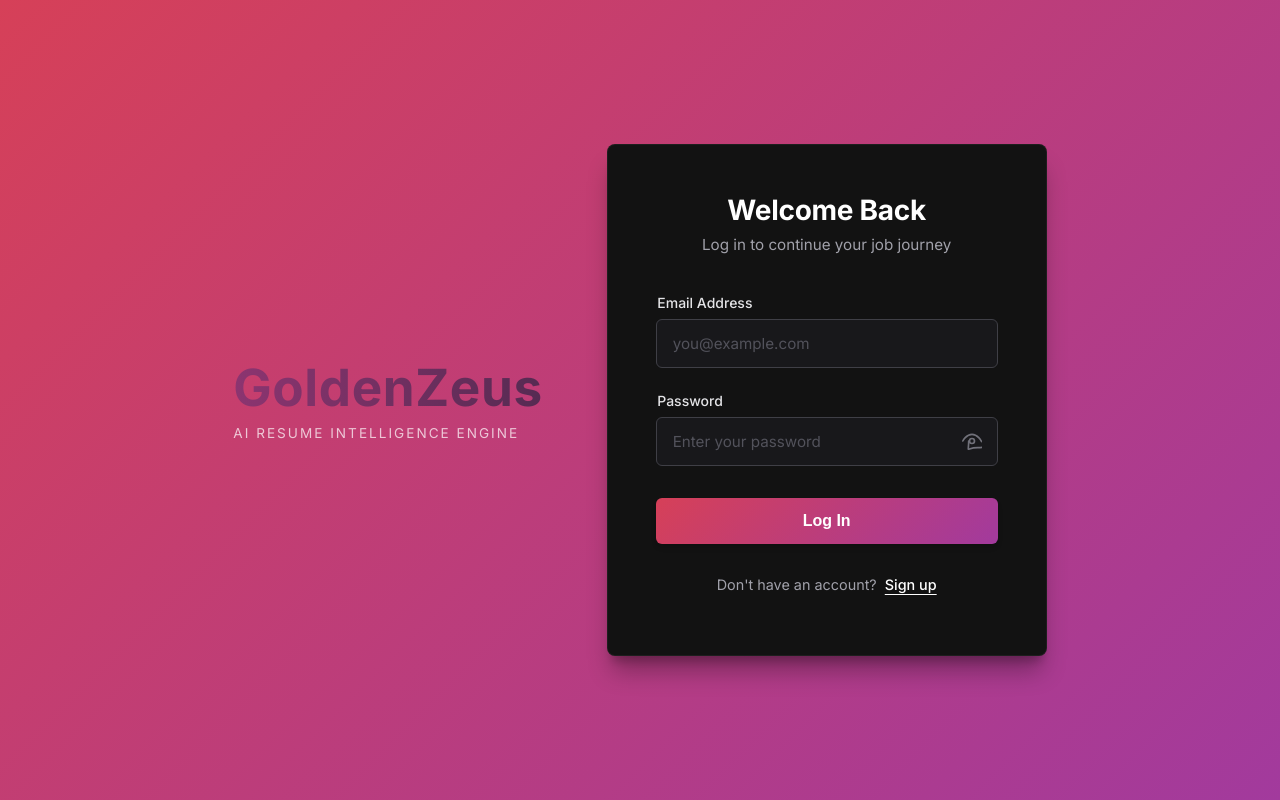
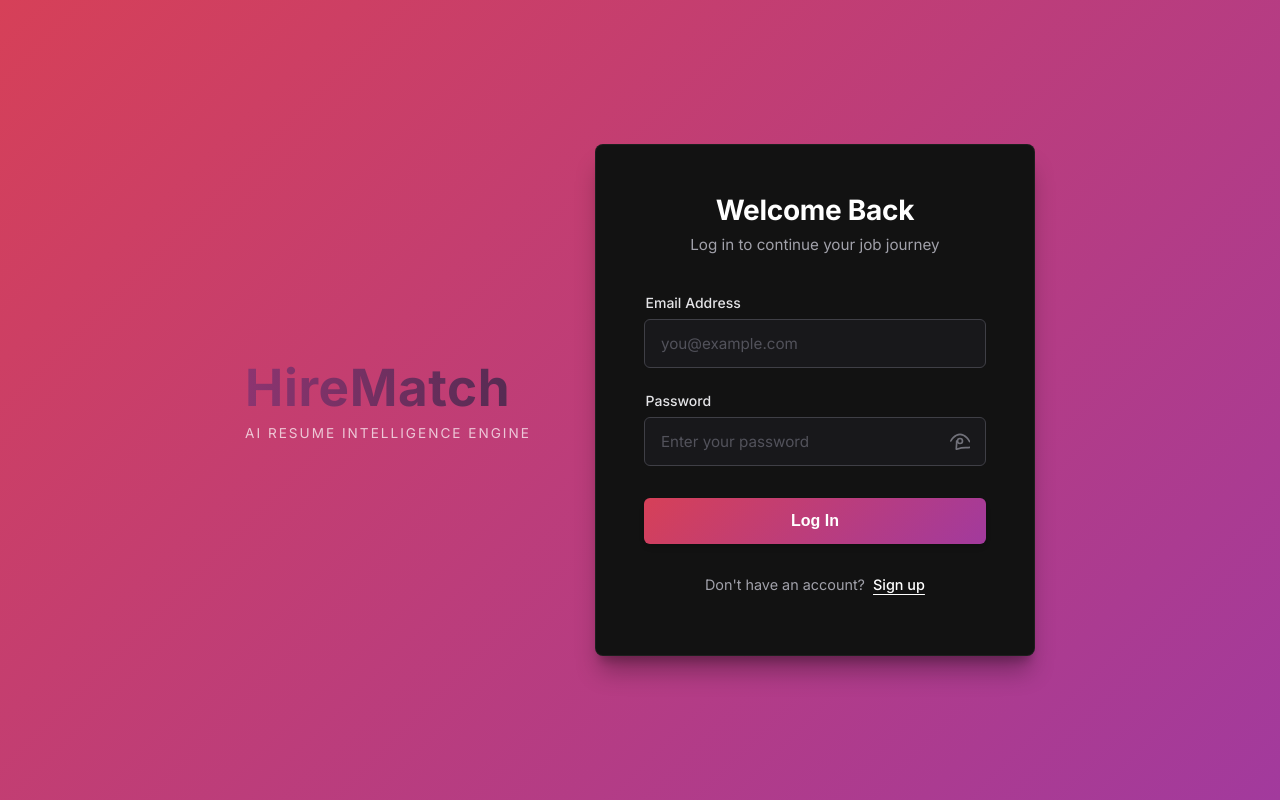
Before and after one commit to adiseeksadventure/GoldenZeus-resume-analyzer, a React (Vite) app in the folder frontend/: page /login in a window 1280 px wide. Built offline with nearby package versions, Linux system fonts and the light colour scheme; no server answers.

Commit message:
renamed application name

```diff
--- a/frontend/src/Login.jsx
+++ b/frontend/src/Login.jsx
@@ -50,7 +50,7 @@ function Login() {
 
         {/* LEFT: System Identity */}
         <div className="system-identity">
-          <div className="gz-title">GoldenZeus</div>
+          <div className="gz-title">HireMatch</div>
           <div className="gz-subtitle">AI Resume Intelligence Engine</div>
         </div>
 
```
Also changed, not shown: 1 other file (tests, documents, lock files or other folders).
